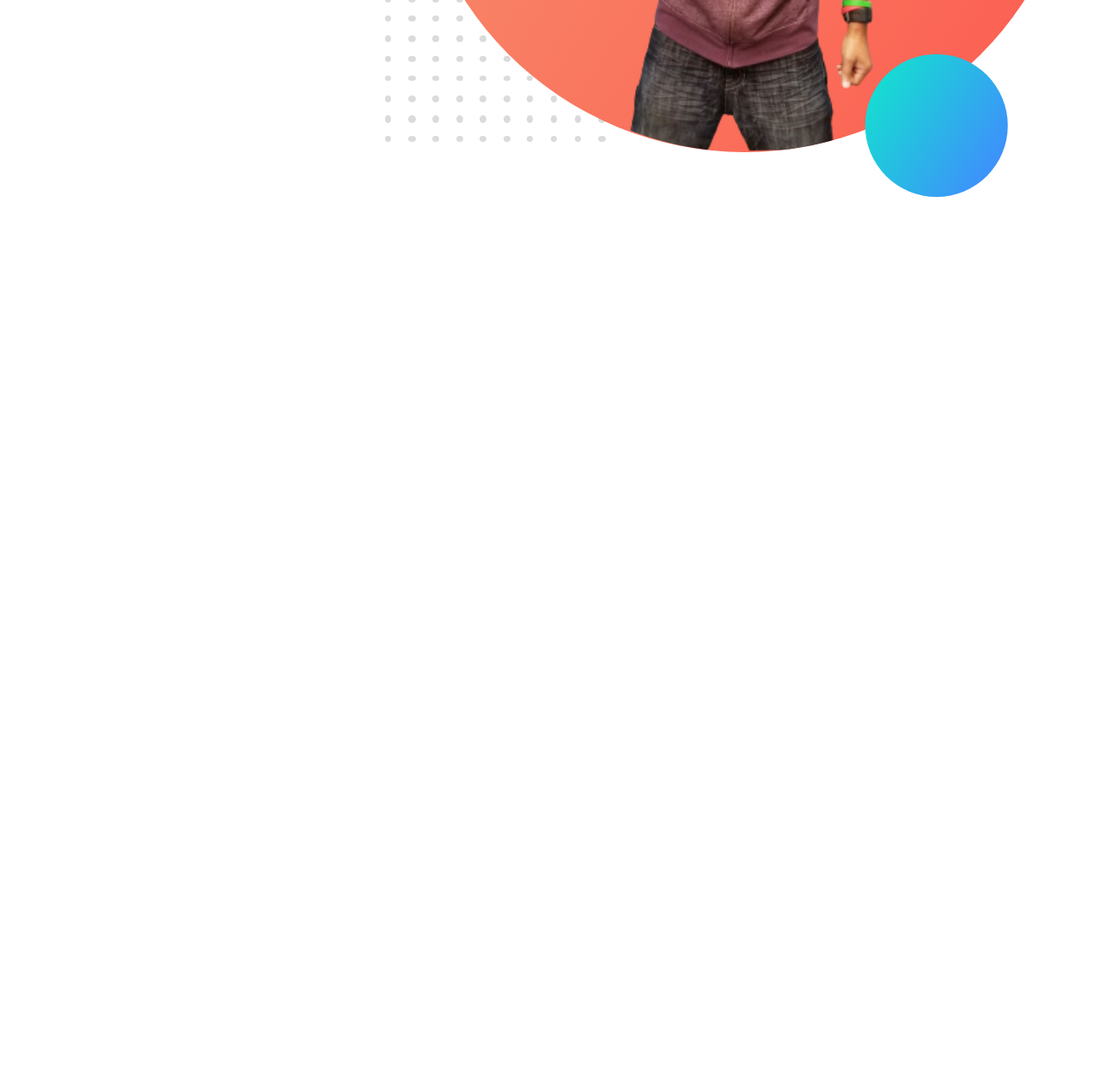
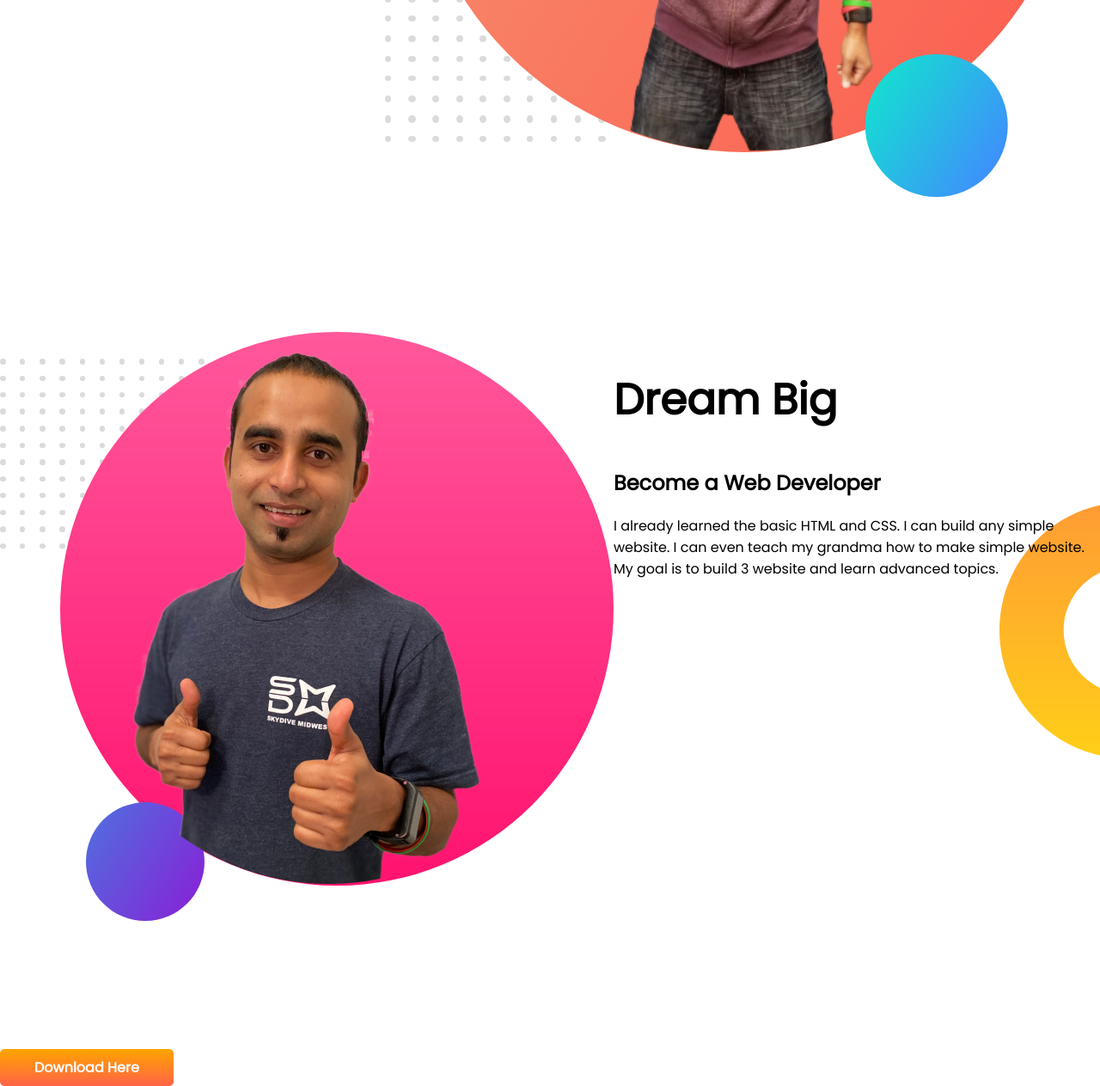
Before and after one commit to saikaritu/developer-portfolio, a plain HTML site: page index.html in a window 1280 px wide. Shown: the part 600-1863 px from the top of the page at 86% size. Before the commit the page ends 836 px from the top, so only its background shows below. Drawn offline with Linux system fonts and the light colour scheme.

Commit message:
dream added

```diff
--- a/index.html
+++ b/index.html
@@ -12,7 +12,7 @@
 </head>
 <body>
     <section class="top-banner">
-     <div class="half-width">
+     <div>
          <h1>Welcome To </h1>
          <h1><span class="orange-color">Jhangkar Mahbub</span> world</h1>
          <h3>Build Climber and Train Stopper</h3>
@@ -23,5 +23,17 @@
         <img src="images/jhangkar.png" alt="">
      </div>
     </section>
+    <section class="dream-big">
+        <div>
+            <img src="images/jhankar2.png">
+        </div>
+        <div>
+            <h1>Dream Big</h1>
+            <h2>Become a Web Developer</h2>
+            <p>I already learned the basic HTML and CSS. I can build any simple website. I can even teach my grandma how to make simple website. My goal is to build 3 website and learn advanced topics.</p>
+        </div>
+
+    </section>
+    <a class="link-button" target="blank" href="">Download Here </a>
 </body>
 </html>
--- a/style.css
+++ b/style.css
@@ -10,6 +10,7 @@ h1 {
 }
 section {
 	display: flex;
+	margin-bottom: 150px;
 }
 .half-width {
 	width: 30%;
@@ -30,3 +31,8 @@ section {
 	background-image: url(images/top-banner.png);
 	background-repeat: no-repeat;
 }
+.dream-big {
+	background-image: url(images/dream-bg.png);
+	background-repeat: no-repeat;
+	background-position: right;
+}
```
